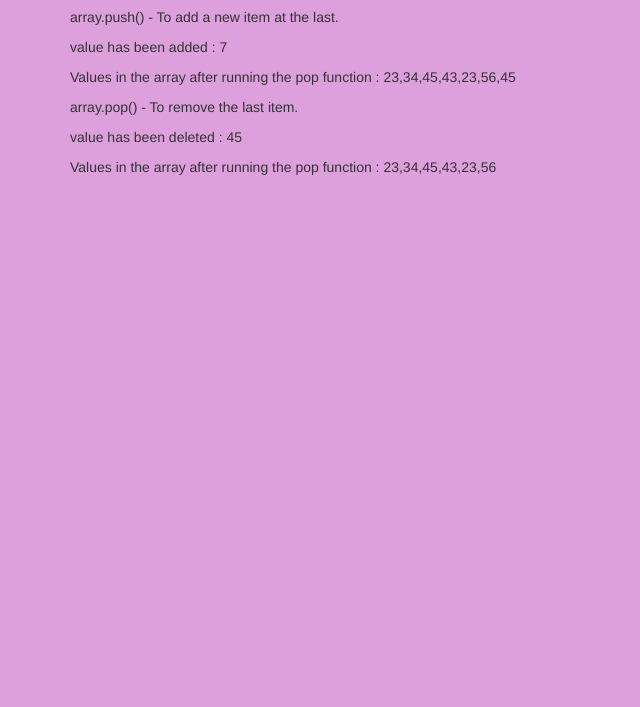
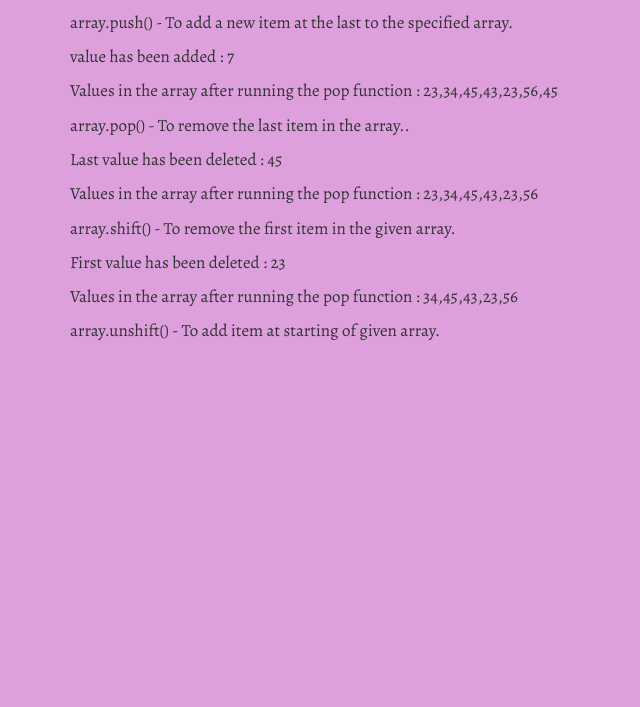
Before and after one commit to naveenmannam/mina-arrays, a website: page index.html in a window 1280 px wide. Shown: the part 93-800 px from the top of the page, without its empty margins (0-640 px from the left). Drawn offline with nearby package versions, Linux system fonts and the light colour scheme.

Commit message:
Added new functionality in JS

```diff
--- a/app.js
+++ b/app.js
@@ -10,6 +10,28 @@ mypush.innerHTML = "value  has been added : " + ages.push(45);
 document.getElementById('my-after').innerHTML = "Values in the array after running the pop function : " + ages;
 
 var mypop = document.getElementById('my-pop');
-mypop.innerHTML = "value has been deleted : " + ages.pop();
+mypop.innerHTML = "Last value has been deleted : " + ages.pop();
 
 document.getElementById('my-final').innerHTML = "Values in the array after running the pop function : " + ages;
+
+var myshift = document.getElementById('my-shift');
+myshift.innerHTML = "First value has been deleted : " + ages.shift();
+
+document.getElementById('my-shifted').innerHTML = "Values in the array after running the pop function : " + ages;
+
+
+var getTotal = function(myvalue){
+	var sum = 0;
+	len = myvalue.length;
+	console.log(len);
+	for (i = 0; i < len; i++){
+		sum = sum + myvalue[i];
+	}
+	return sum;
+
+}
+
+
+var sumOfAges =getTotal(ages);
+
+console.log(sumOfAges);
--- a/index.html
+++ b/index.html
@@ -5,18 +5,27 @@
         <meta name="description" content="About Javascript arrays">
         <link rel="stylesheet" href="https://maxcdn.bootstrapcdn.com/bootstrap/3.3.7/css/bootstrap.min.css"
          integrity="sha384-BVYiiSIFeK1dGmJRAkycuHAHRg32OmUcww7on3RYdg4Va+PmSTsz/K68vbdEjh4u" crossorigin="anonymous">
+         <link href="https://fonts.googleapis.com/css?family=Alegreya" rel="stylesheet">
+
         <link rel="stylesheet" type="text/css" href="main.css">
     </head>
     <body>
         <div class="container">
             <h1>All about arrays.</h1>
             <p id="my-ages"></p>
-            <p>array.push() - To add a new item at the last.</p>
+            <p>array.push() - To add a new item at the last to the specified array.</p>
             <p id="my-push"></p>
             <p id="my-after"></p>
-            <p>array.pop() - To remove the last item.</p>
+            <p>array.pop() - To remove the last item in the array..</p>
             <p id="my-pop"></p>
             <p id="my-final"></p>
+            <p>array.shift() - To remove the first item in the given array.</p>
+            <p id="my-shift"></p>
+            <p id="my-shifted"></p>
+            <p>array.unshift() - To add item at starting of given array.</p>
+            <p id="my-shift"></p>
+            <p id="my-shifted"></p>
+
         </div>
 
         <script
--- a/main.css
+++ b/main.css
@@ -1,3 +1,6 @@
 body {
 	background-color: plum;
+	font-family: 'Alegreya', serif;
+	font-size: 1.7em;
+	font-weight: 500;
 }
```
